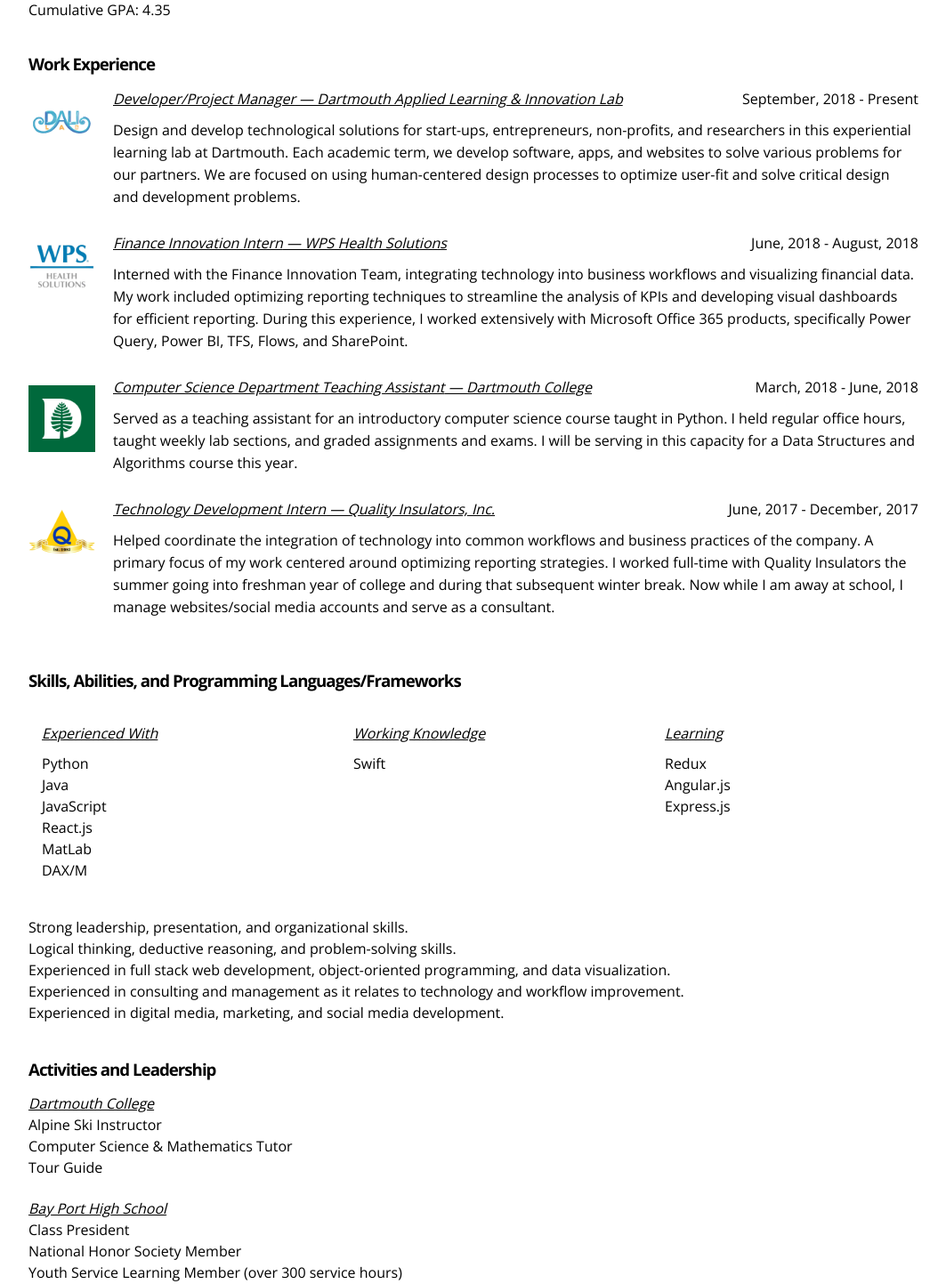
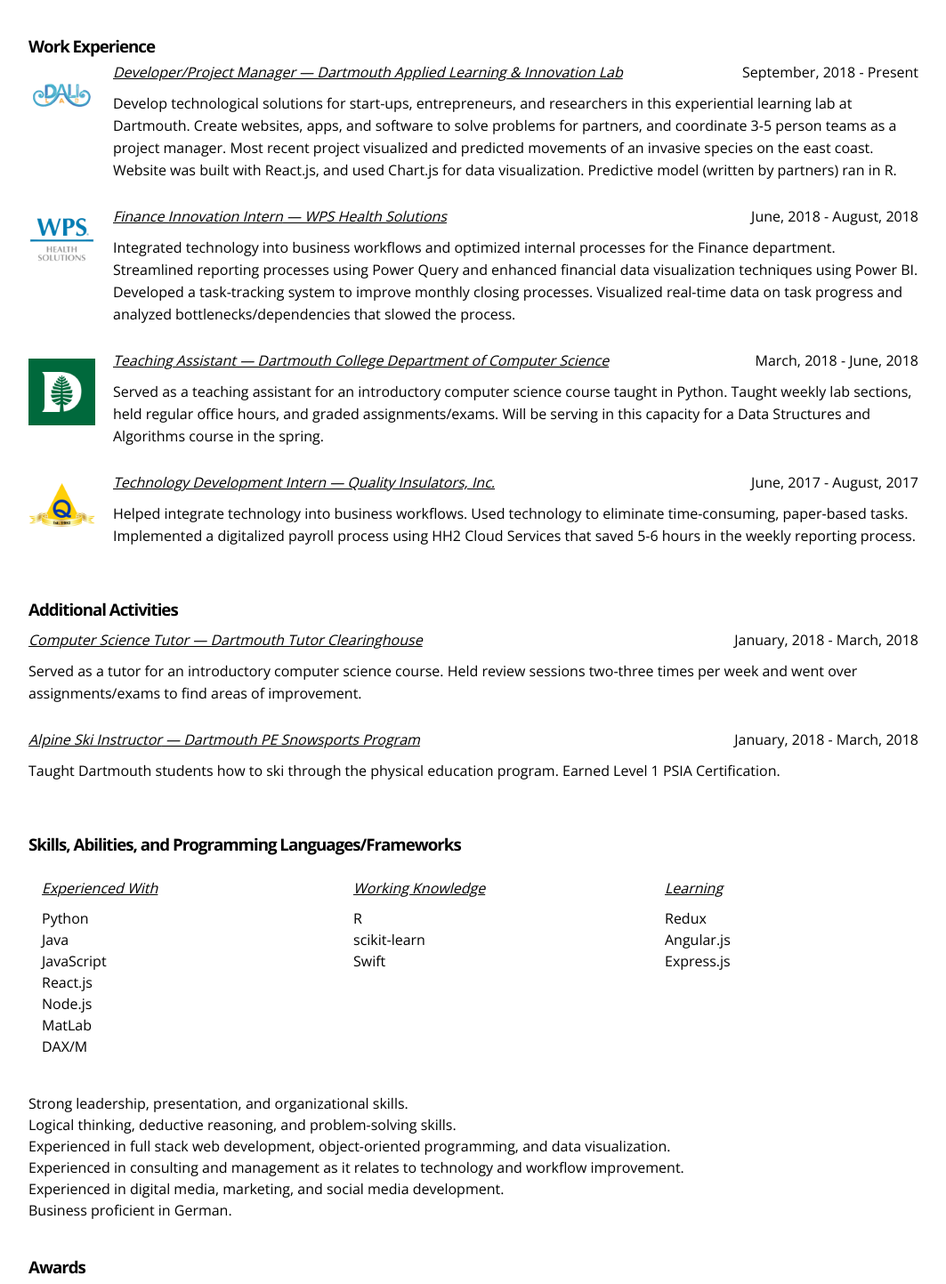
Before and after one commit to tmonfre/portfolio-website, a React (Create React App) app: page /aboutme in a window 1280 px wide. Shown: the part 423-1866 px from the top of the page at 89% size, without its empty margins (83-1146 px from the left). Built offline with nearby package versions, Linux system fonts and the light colour scheme.

Commit message:
setup custom domain and added router switch

```diff
--- a/src/components/AboutMe.js
+++ b/src/components/AboutMe.js
@@ -5,10 +5,10 @@
 class AboutMe extends Component {
     render() {
         return(
-            <div id="resumeInformation">
+            <div className="resumeInformation">
                     <div className="content-section">
                         <h3>Summary</h3>
-                        <p>I am a sophomore at Dartmouth College studying Computer Science and Quantitative Social Science. I have experience in web development, data visualization, and workflow optimization. My interests include leveraging the power of technology and software development to solve meaningful problems and the impact of data analytics on daily life. I am currently seeking software development internships for Fall 2019.</p>
+                        <p>Sophomore at Dartmouth College studying Computer Science and Quantitative Social Science. I have experience in web development, data visualization, and workflow optimization. My interests include leveraging the power of technology and software development to solve meaningful problems and the impact of data analytics on daily life. I am currently seeking software development internships for Fall 2019.</p>
                     </div>
 
                     <div className="content-section">
@@ -41,7 +41,7 @@
                             <p className="job-title"><u><strong><a href="http://dali.dartmouth.edu/" target="_blank" rel="noopener noreferrer">Developer/Project Manager</a></strong><a href="http://dali.dartmouth.edu/" target="_blank"> — Dartmouth Applied Learning & Innovation Lab</a></u></p>
                             <p className="duration">September, 2018 - Present</p>
                             <div style={{clear:"both"}}></div>
-                            <p>Design and develop technological solutions for start-ups, entrepreneurs, non-profits, and researchers in this experiential learning lab at Dartmouth. Each academic term, we develop software, apps, and websites to solve various problems for our partners. We are focused on using human-centered design processes to optimize user-fit and solve critical design and development problems.</p>
+                            <p>Develop technological solutions for start-ups, entrepreneurs, and researchers in this experiential learning lab at Dartmouth. Create websites, apps, and software to solve problems for partners, and coordinate 3-5 person teams as a project manager. Most recent project visualized and predicted movements of an invasive species on the east coast. Website was built with React.js, and used Chart.js for data visualization. Predictive model (written by partners) ran in R.</p>
                         </div>
 
                         <div style={{clear:"both"}}></div>
@@ -54,7 +54,7 @@
                             <p className="job-title"><u><strong><a href="http://wpshealthsolutions.com/" target="_blank" rel="noopener noreferrer">Finance Innovation Intern</a></strong><a href="http://wpshealthsolutions.com/" target="_blank"> — WPS Health Solutions</a></u></p>
                             <p className="duration">June, 2018 - August, 2018</p>
                             <div style={{clear:"both"}}></div>
-                            <p>Interned with the Finance Innovation Team, integrating technology into business workflows and visualizing financial data. My work included optimizing reporting techniques to streamline the analysis of KPIs and developing visual dashboards for efficient reporting. During this experience, I worked extensively with Microsoft Office 365 products, specifically Power Query, Power BI, TFS, Flows, and SharePoint.</p>
+                            <p>Integrated technology into business workflows and optimized internal processes for the Finance department. Streamlined reporting processes using Power Query and enhanced financial data visualization techniques using Power BI. Developed a task-tracking system to improve monthly closing processes. Visualized real-time data on task progress and analyzed bottlenecks/dependencies that slowed the process.</p>
                         </div>
 
                         <div style={{clear:"both"}}></div>
@@ -65,10 +65,10 @@
                         </div>
 
                         <div className="job">
-                            <p className="job-title"><u><strong><a href="https://web.cs.dartmouth.edu/" target="_blank" rel="noopener noreferrer">Computer Science Department Teaching Assistant</a></strong><a href="https://web.cs.dartmouth.edu/" target="_blank"> — Dartmouth College</a></u></p>
+                            <p className="job-title"><u><strong><a href="https://web.cs.dartmouth.edu/" target="_blank" rel="noopener noreferrer">Teaching Assistant</a></strong><a href="https://web.cs.dartmouth.edu/" target="_blank"> — Dartmouth College Department of Computer Science</a></u></p>
                             <p className="duration">March, 2018 - June, 2018</p>
                             <div style={{clear:"both"}}></div>
-                            <p>Served as a teaching assistant for an introductory computer science course taught in Python. I held regular office hours, taught weekly lab sections, and graded assignments and exams. I will be serving in this capacity for a Data Structures and Algorithms course this year.</p>
+                            <p>Served as a teaching assistant for an introductory computer science course taught in Python. Taught weekly lab sections, held regular office hours, and graded assignments/exams. Will be serving in this capacity for a Data Structures and Algorithms course in the spring.</p>
                         </div>
 
                         <div style={{clear:"both"}}></div>
@@ -80,9 +80,33 @@
 
                         <div className="job">
                             <p className="job-title"><u><strong><a href="http://www.qualityinsulators.com/" target="_blank" rel="noopener noreferrer">Technology Development Intern</a></strong><a href="http://www.qualityinsulators.com/" target="_blank"> — Quality Insulators, Inc.</a></u></p>
-                            <p className="duration">June, 2017 - December, 2017</p>
+                            <p className="duration">June, 2017 - August, 2017</p>
                             <div style={{clear:"both"}}></div>
-                            <p>Helped coordinate the integration of technology into common workflows and business practices of the company. A primary focus of my work centered around optimizing reporting strategies. I worked full-time with Quality Insulators the summer going into freshman year of college and during that subsequent winter break. Now while I am away at school, I manage websites/social media accounts and serve as a consultant.</p>
+                            <p>Helped integrate technology into business workflows. Used technology to eliminate time-consuming, paper-based tasks. Implemented a digitalized payroll process using HH2 Cloud Services that saved 5-6 hours in the weekly reporting process.</p>
+                        </div>
+
+                        <div style={{clear:"both"}}></div>
+                        <br></br>
+                    </div>
+
+                    <div className="content-section">
+                        <h3 id="additional-activities">Additional Activities</h3>
+
+                        <div className="activity">
+                            <p className="job-title"><u><strong><a href="https://students.dartmouth.edu/academic-skills/tutor-clearinghouse/about-tutor-clearinghouse" target="_blank" rel="noopener noreferrer">Computer Science Tutor</a></strong><a href="https://students.dartmouth.edu/academic-skills/tutor-clearinghouse/about-tutor-clearinghouse" target="_blank"> — Dartmouth Tutor Clearinghouse</a></u></p>
+                            <p className="duration">January, 2018 - March, 2018</p>
+                            <div style={{clear:"both"}}></div>
+                            <p>Served as a tutor for an introductory computer science course. Held review sessions two-three times per week and went over assignments/exams to find areas of improvement.</p>
+                        </div>
+
+                        <div style={{clear:"both"}}></div>
+                        <br></br>
+
+                        <div className="activity">
+                            <p className="job-title"><u><strong><a href="https://recreation.dartmouth.edu/physical-education/courses/snowsports/snowsport-classes" target="_blank" rel="noopener noreferrer">Alpine Ski Instructor</a></strong><a href="https://recreation.dartmouth.edu/physical-education/courses/snowsports/snowsport-classes" target="_blank"> — Dartmouth PE Snowsports Program</a></u></p>
+                            <p className="duration">January, 2018 - March, 2018</p>
+                            <div style={{clear:"both"}}></div>
+                            <p>Taught Dartmouth students how to ski through the physical education program. Earned Level 1 PSIA Certification.</p>
                         </div>
 
                         <div style={{clear:"both"}}></div>
@@ -100,6 +124,7 @@
                                     <li>Java</li>
                                     <li>JavaScript</li>
                                     <li>React.js</li>
+                                    <li>Node.js</li>
                                     <li>MatLab</li>
                                     <li>DAX/M</li>
                                 </ul>
@@ -108,6 +133,8 @@
                             <div className="flex-item">
                                 <p className="content-title">Working Knowledge</p>
                                 <ul>
+                                    <li>R</li>
+                                    <li>scikit-learn</li>
                                     <li>Swift</li>
                                 </ul>
                             </div>
@@ -127,21 +154,7 @@
                             <li>Experienced in full stack web development, object-oriented programming, and data visualization.</li>
                             <li>Experienced in consulting and management as it relates to technology and workflow improvement.</li>
                             <li>Experienced in digital media, marketing, and social media development.</li>
-                        </ul>
-                    </div>
-
-                    <div className="content-section">
-                        <h3>Activities and Leadership</h3>
-                        <ul>
-                            <li className="school-header">Dartmouth College</li>
-                            <li>Alpine Ski Instructor</li>
-                            <li>Computer Science & Mathematics Tutor</li>
-                            <li>Tour Guide</li>
-                            <br></br>
-                            <li className="school-header">Bay Port High School</li>
-                            <li>Class President</li>
-                            <li>National Honor Society Member</li>
-                            <li>Youth Service Learning Member (over 300 service hours)</li>
+                            <li>Business proficient in German.</li>
                         </ul>
                     </div>
 
--- a/src/components/App.js
+++ b/src/components/App.js
@@ -1,5 +1,5 @@
 import React, { Component } from 'react';
-import { BrowserRouter as Router, Route } from "react-router-dom";
+import { BrowserRouter as Router, Route, Switch } from "react-router-dom";
 import ScrollToTop from './ScrollToTop.js'
 import NavBar from './NavBar.js'
 import Footer from './Footer.js'
@@ -23,11 +23,14 @@
                 <NavBar appRef={this} ref={this.navbar} />
                 <div className="main-content" onClick={this.handleContentClick}>
                     <div className="container">
-                        <Route exact path="/" component={Home} />
-                        <Route path="/aboutme" component={AboutMe} />
-                        <Route path="/projects" component={Projects} />
-                        <Route path="/classes" component={Classes} />
-                        <Route path="/design" component={Design} />
+                        <Switch>
+                            <Route exact path="/" component={Home} />
+                            <Route path="/aboutme" component={AboutMe} />
+                            <Route path="/projects" component={Projects} />
+                            <Route path="/classes" component={Classes} />
+                            <Route path="/design" component={Design} />
+                            <Route path="*" component={Home} />
+                        </Switch>
                     </div>
                 </div>
                 <ScrollToTop />
--- a/src/components/Footer.js
+++ b/src/components/Footer.js
@@ -9,7 +9,7 @@
                 <div id="footer">
                     <div className="container">
                         <div id="footer-images">
-                            <a href="https://www.linkedin.com/in/thomas-monfre-0b1a50164/" target="_blank" rel="noopener noreferrer"><img id="linkedin" src={require("../assets/footer/linkedin_logo.png")} alt="My LinkedIn account" width="250" height="68"></img></a>
+                            <a href="https://www.linkedin.com/in/thomas-monfre" target="_blank" rel="noopener noreferrer"><img id="linkedin" src={require("../assets/footer/linkedin_logo.png")} alt="My LinkedIn account" width="250" height="68"></img></a>
                             <a href="https://github.com/tmonfre" target="_blank" rel="noopener noreferrer"><img id="github" src={require("../assets/footer/github_logo.png")} alt="My GitHub account" width="211" height="55"></img></a>
                         </div>
                         <div style={{clear:"both"}}></div>
--- a/src/components/Home.js
+++ b/src/components/Home.js
@@ -21,9 +21,9 @@
                         </Link>
                     </div>
                     <div id="about-me-text">
-                        <p>My name is Thomas Monfre. I am a sophomore at Dartmouth College studying Computer Science and Quantitative Social Science.</p><br></br>
-                        <p>This website contains information about my background, experience, and interests as well as some portfolio samples of my design and development work. Please feel free to reach out with any questions, opportunities, or business inquiries.</p><br></br>
-                        <p>Read more about me <strong><Link to="/aboutme">here</Link></strong> or download my full resume <strong><a href="https://drive.google.com/file/d/1Au_hw6jFTx4mLNFmpcHoo217YT0Q8g9_/view?usp=sharing">here.</a></strong></p>
+                        <p>Sophomore at Dartmouth College studying Computer Science and Quantitative Social Science.</p><br></br>
+                        <p>I have experience in web development, data visualization, and workflow/process optimization. My interests include leveraging the power of technology to solve meaningful problems and the impact of data analytics on daily life. I'm currently seeking web/software development internship opportunities for Fall 2019.</p><br></br>
+                        <p>Read more about me <strong><Link to="/aboutme">here</Link></strong> or download my full resume <strong><a href="https://drive.google.com/file/d/1gAScDlTgdTyDoF1aDvXdQBh-7ENtu8bD/view?usp=sharing">here.</a></strong></p>
                     </div>
                 </div>
 
--- a/src/styles/AboutMe.css
+++ b/src/styles/AboutMe.css
@@ -1,9 +1,9 @@
-#resumeInformation h3 {
+.resumeInformation h3 {
     padding-top: 20px;
     padding-bottom: 15px;
 }
 
-#resumeInformation p {
+.resumeInformation p {
     font-family: 'Open Sans', arial, serif;
     line-height: 25px;
     margin-bottom: 5px;
@@ -17,7 +17,7 @@
     text-decoration: underline;
 }
 
-#resumeInformation li {
+.resumeInformation li {
     list-style: none;
     font-family: 'Open Sans', arial, serif;
     margin-bottom: 2px;
@@ -33,6 +33,10 @@
 .job {
     float: left;
     width: 905px;
+}
+
+.activity {
+    width: 1000px;
 }
 
 .job-title, .school-title {
@@ -67,6 +71,10 @@
 
 #classes-link {
     float: right;
+}
+
+#additional-activities {
+    margin-bottom: 5px;
 }
 
 .no-link a {
@@ -123,6 +131,10 @@
         width: auto;
     }
 
+    .activity {
+        width: auto;
+    }
+
     .job-title, .school-title {
         float: none;
     }
```
Also changed, not shown: src/components/Projects.js (+7 -7 lines).
